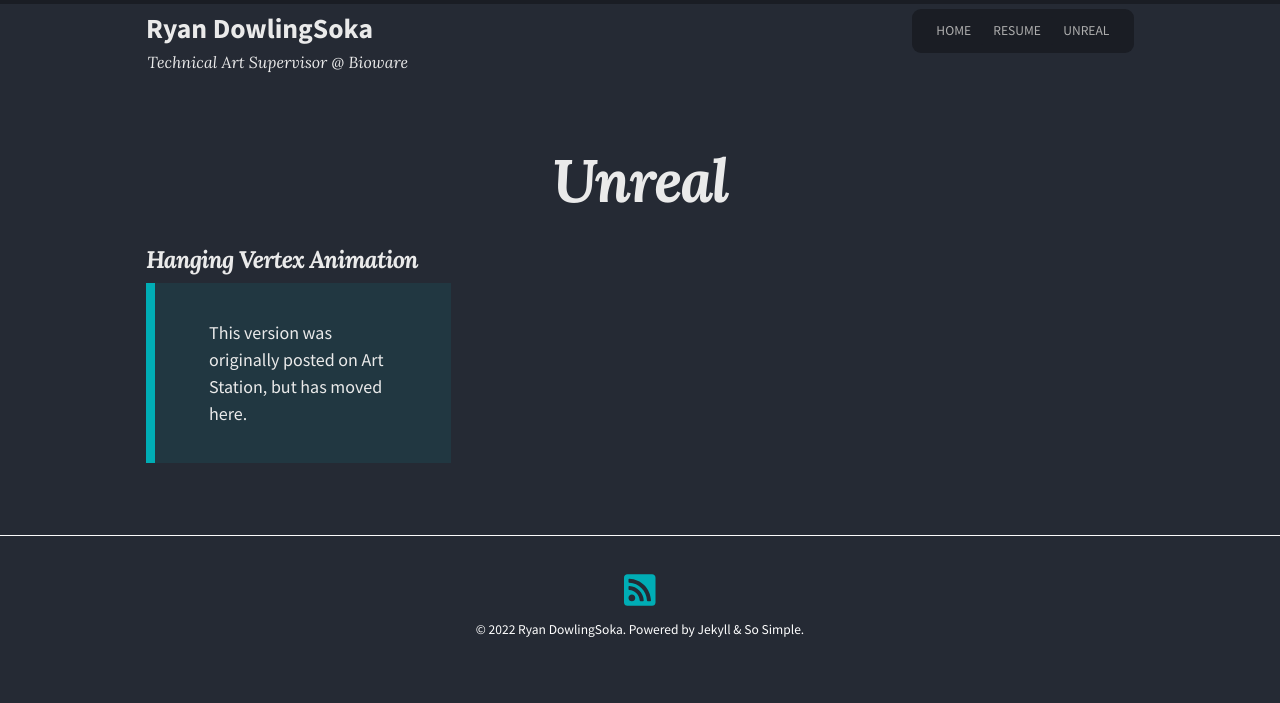
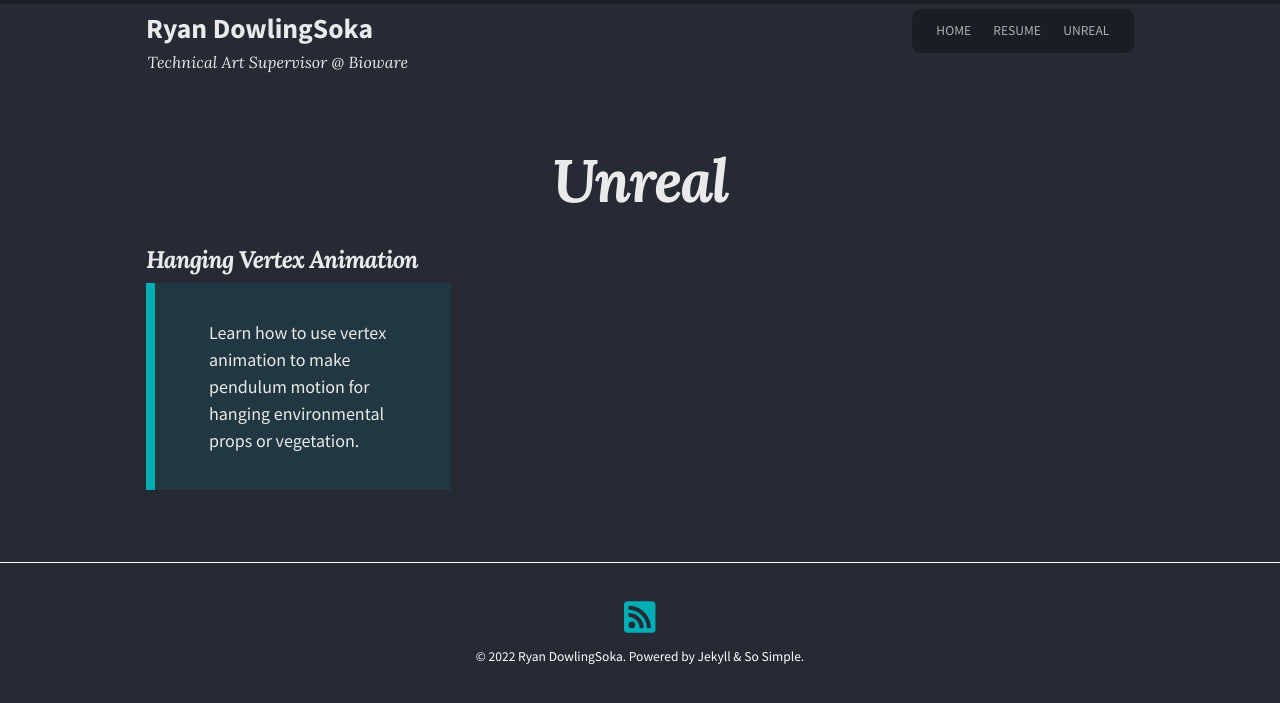
Before and after one commit to Ryan-DowlingSoka/ryan-dowlingsoka.github.io, a Jekyll site: the page built from unreal.md, in a window 1280 px wide. Shown: the top 703 px of the page. Built offline with Jekyll 4.4.1, drawn with Linux system fonts in a browser that asks for light colours; nearby versions of some CDN libraries.

Commit message:
Remote site, minor edits, color changes.

```diff
--- a/_unreal/hanging-vertex-animation.md
+++ b/_unreal/hanging-vertex-animation.md
@@ -3,11 +3,14 @@
 date: 2022-11-13
 ---
 
->This version was originally posted on Art Station, but has moved here.
+> Learn how to use vertex animation to make pendulum motion for hanging environmental props or vegetation.
 
 <video width="100%" loop autoplay controls muted><source src="../../images/hanging-vertex-animation/at_hivebusters.mp4" type="video/mp4"></video>
 
 *A small segment of the Gears 5: Hivebusters DLC using the techniques in this blog post.*
+
+
+{% include toc %}
 
 # Hanging from a thread.
 
@@ -15,13 +18,12 @@
 
 **Anecdote time**:
 
-While working on Gears 4 I was tasked with intensifying all of the tree, bush, and vine animations in our game so that they looked better in hurricane level winds. This work I basically redid in Gears 5, and has mostly survived into Hivebusters. What this did though, was teach me all the ways you can make things look like their moving in the wind, and I learned a very valuable lesson from this.
+> While working on Gears 4 I was tasked with intensifying all of the tree, bush, and vine animations in our game so that they looked better in hurricane level winds. This work I basically redid in Gears 5, and has mostly survived into Hivebusters. What this did though, was teach me all the ways you can make things look like their moving in the wind, and I learned a very valuable lesson from this.
 
 💡 **Trees blowing in the wind look a lot like hanging pendulums.**
 {: .notice--accent}
 
-
-Why this is might be a bit counter-intuitive. In a pendulum: the return to the center is driven by gravity, as the pendulum moves through its arc, it returns to the center because gravity is always pulling down. This slows the speed of the pendulum, stopping its forward velocity and reversing it.
+Why might be a bit counter-intuitive. In a pendulum: the return to the center is driven by gravity, as the pendulum moves through its arc, it returns to the center because gravity is always pulling down. This slows the speed of the pendulum, stopping its forward velocity and reversing it.
 
 For a tree, standing straight up, but getting blown over in the wind: what returns it to the center? Elasticity. The tree has grown straight up and has built in material elasticity that keeps it from falling over. When a great buffet of wind blows forward, it might bend the tree over, but unless the wind is continuous or strong and consistent enough to overcome the elasticity and replace it with plasticity, the tree will return to its upright shape.
 
```
